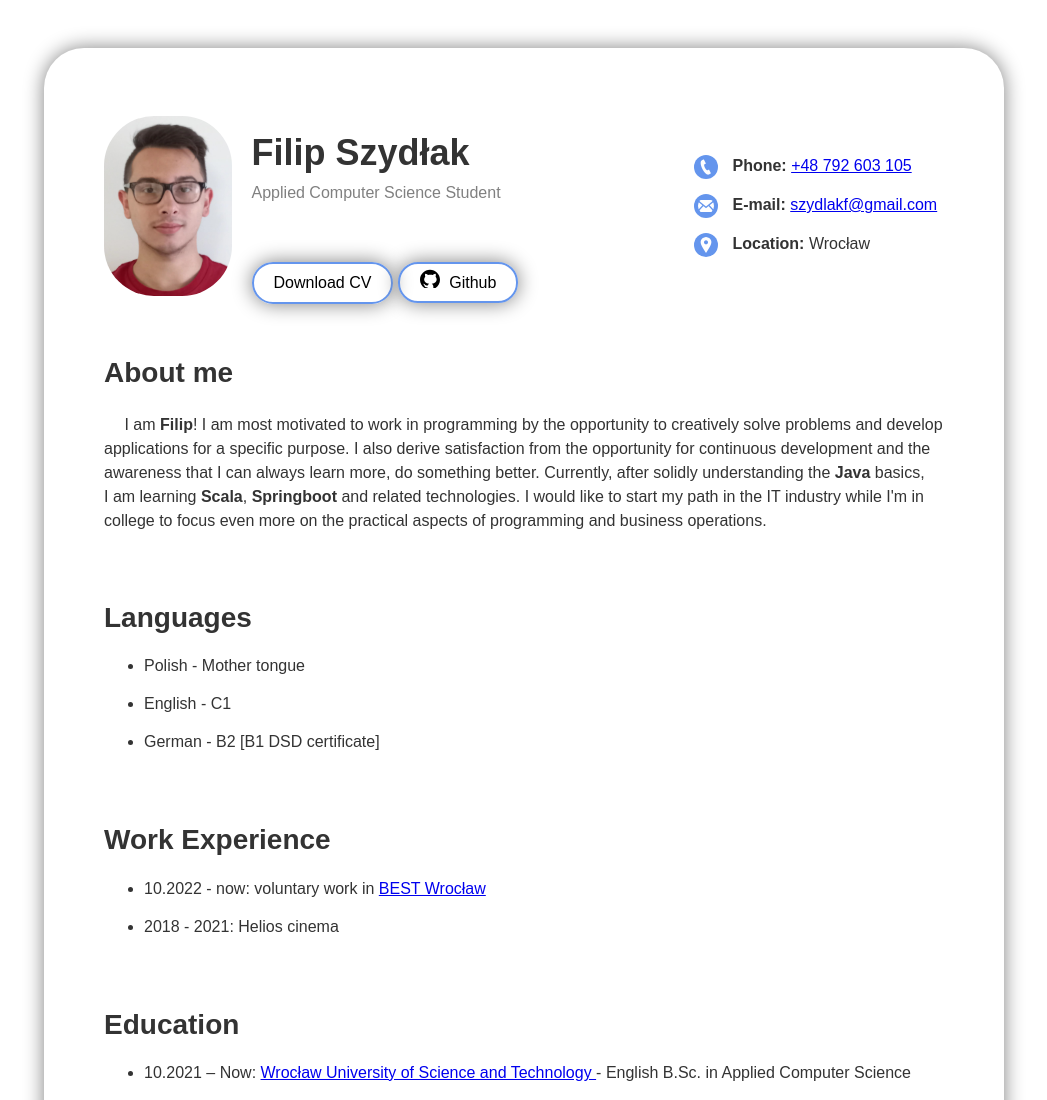
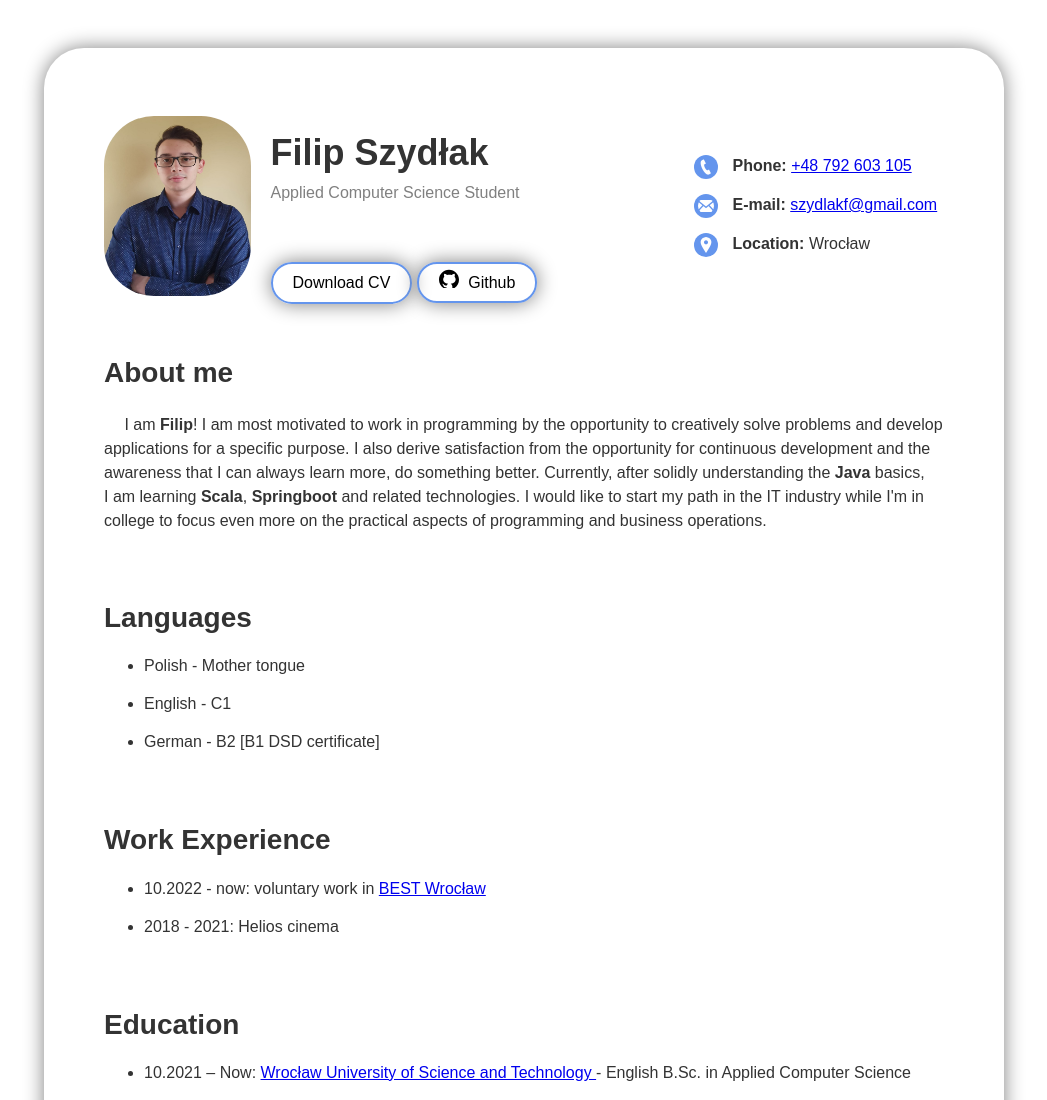
Before and after one commit to FilipSzydlak/CV-Website, a plain HTML site: page index.html in a window 1280 px wide. Shown: the top 1100 px of the page, without its empty margins (116-1163 px from the left). Drawn offline with Linux system fonts and the light colour scheme.

Commit message:
ProfilePicture changed

```diff
--- a/index.html
+++ b/index.html
@@ -12,7 +12,7 @@
     <header>
         <img
                 class="profile-picture circle"
-                src="profile_picture.jpg"
+                src="zdjęcieCV.jpg"
         />
 
         <div class="header-center-element">
--- a/style.css
+++ b/style.css
@@ -46,7 +46,7 @@ h3 {
 
 
 img {
-    width: 150px;
+    width: 180px;
     height: 180px;
 }
 
@@ -98,7 +98,7 @@ header ul {
 }
 
 .profile-picture {
-    width: 150px;
+    width: 180px;
     height: 180px;
 }
 
```
Also changed, not shown: profile_picture.jpg (deleted), zdjęcieCV.jpg (added).
